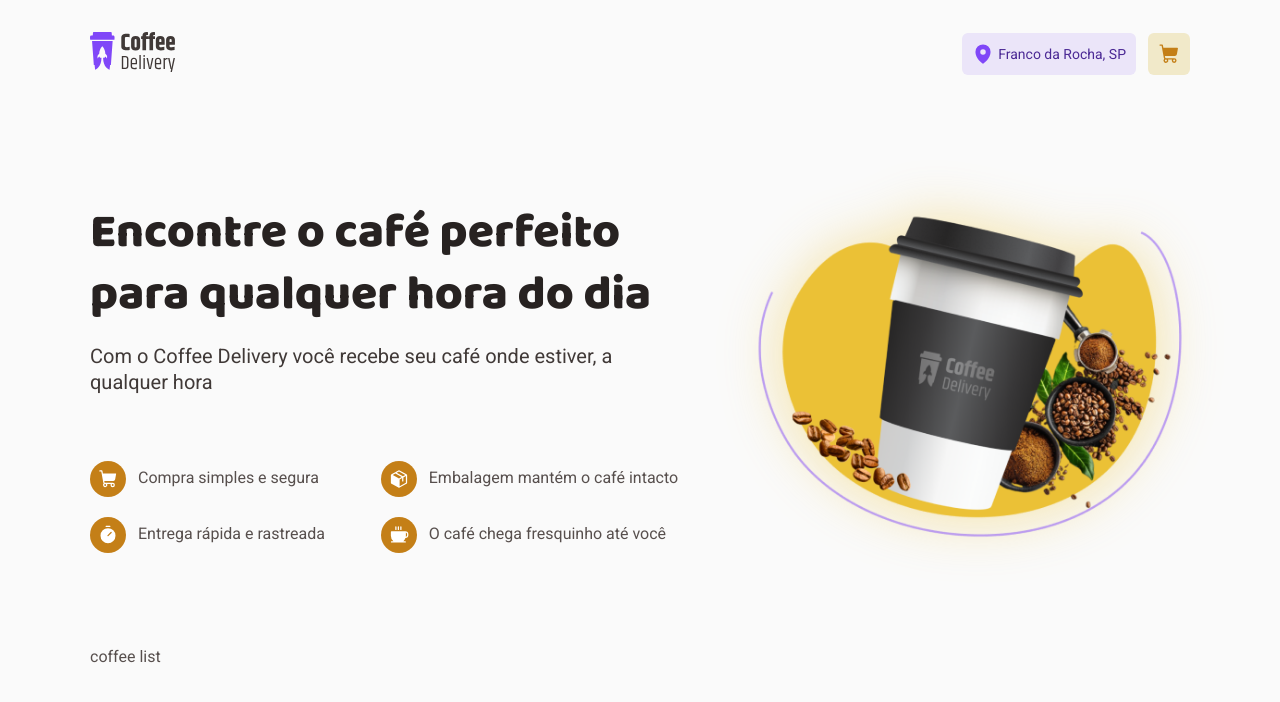
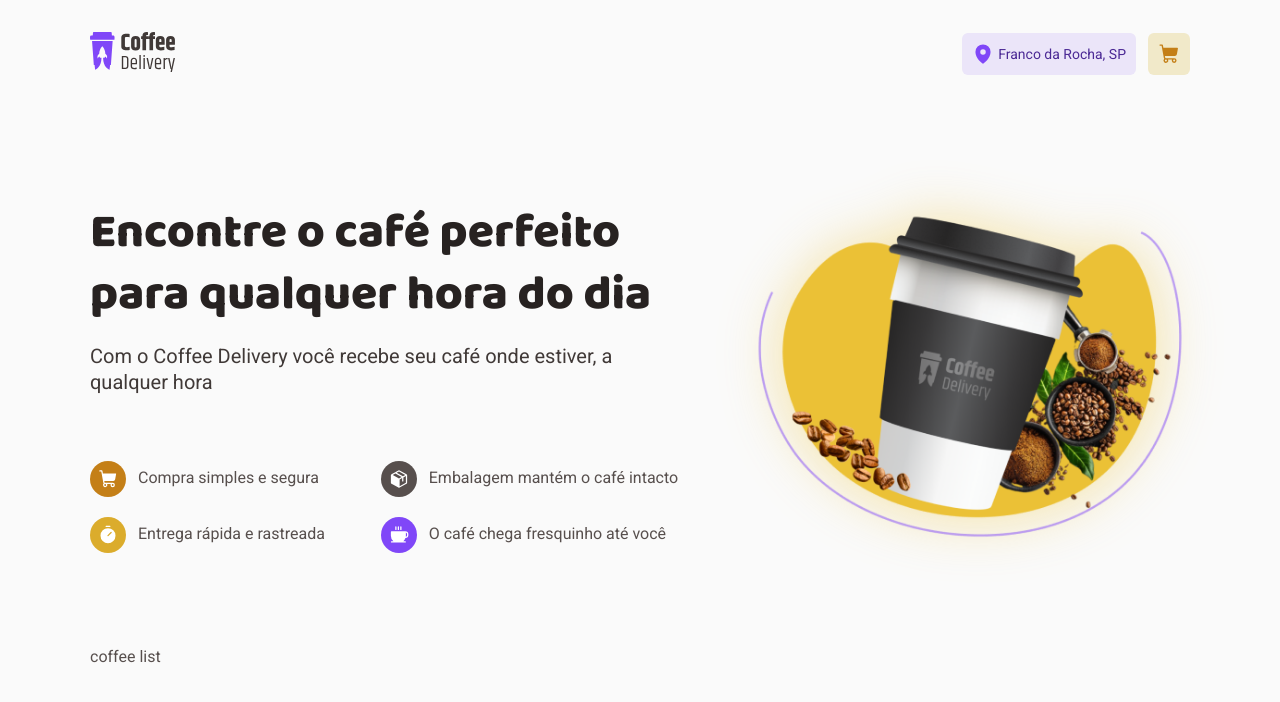
Before and after one commit to luisgustavoTbarbosa/coffee-delivery, a React (Vite) app: page / in a window 1280 px wide. Shown: the top 702 px of the page. Built offline with nearby package versions, Linux system fonts and the light colour scheme.

Commit message:
feat: background props in topics

```diff
--- /dev/null
+++ b/src/pages/Home/components/Topics/index.tsx
@@ -0,0 +1,33 @@
+import { Coffee, Package, ShoppingCart, Timer } from "@phosphor-icons/react";
+import { TopicBox, TopicInfo } from "./styles";
+
+export function Topics() {
+  return (
+    <TopicBox>
+      <TopicInfo variant="yellow-dark">
+        <span>
+          <ShoppingCart size={20} color="#ffffff" weight="fill" />
+        </span>
+        Compra simples e segura
+      </TopicInfo>
+      <TopicInfo variant="base-text">
+        <span>
+          <Package size={20} color="#ffffff" weight="fill" />
+        </span>
+        Embalagem mantém o café intacto
+      </TopicInfo>
+      <TopicInfo variant="yellow">
+        <span>
+          <Timer size={20} color="#ffffff" weight="fill" />
+        </span>
+        Entrega rápida e rastreada
+      </TopicInfo>
+      <TopicInfo variant="purple">
+        <span>
+          <Coffee size={20} color="#ffffff" weight="fill" />
+        </span>
+        O café chega fresquinho até você
+      </TopicInfo>
+    </TopicBox>
+  )
+}
--- /dev/null
+++ b/src/pages/Home/components/Topics/styles.ts
@@ -0,0 +1,28 @@
+import { styled } from "styled-components";
+
+interface TopicInfoProps {
+  variant: 'yellow-dark' | 'yellow' | 'base-text' | 'purple';
+}
+
+export const TopicBox = styled.div`
+  display: grid;
+  grid-template-columns: repeat(2, auto);
+  gap: 1.25rem 2.5rem;
+  margin-top: 4.125rem;
+`
+
+export const TopicInfo = styled.p<TopicInfoProps>`
+  display: flex;
+  align-items: center;
+  gap: 0 0.75rem;
+  color: ${(props) => props.theme["base-text"]};
+  line-height: 130%;
+
+  span {
+    display: flex;
+    padding: 8px;
+    border-radius: 100px;
+
+    ${(props) => `background-color: ${props.theme[props.variant]}`}
+  }
+`
--- a/src/pages/Home/index.tsx
+++ b/src/pages/Home/index.tsx
@@ -1,7 +1,7 @@
-import { AboutContainer, AboutDescription, AboutTitle, TopicsBox, Topics } from "./styles";
+import { AboutContainer, AboutDescription, AboutTitle } from "./styles";
 
 import aboutBanner from '../../assets/about-banner.png'
-import { Coffee, Package, ShoppingCart, Timer } from "@phosphor-icons/react";
+import { Topics } from "./components/Topics";
 
 export function Home() {
   return (
@@ -10,32 +10,7 @@ export function Home() {
         <div>
           <AboutTitle>Encontre o café perfeito para qualquer hora do dia</AboutTitle>
           <AboutDescription>Com o Coffee Delivery você recebe seu café onde estiver, a qualquer hora</AboutDescription>
-          <TopicsBox>
-            <Topics>
-              <span>
-                <ShoppingCart size={20} color="#ffffff" weight="fill" />
-              </span>
-              Compra simples e segura
-            </Topics>
-            <Topics>
-              <span>
-                <Package size={20} color="#ffffff" weight="fill" />
-              </span>
-              Embalagem mantém o café intacto
-            </Topics>
-            <Topics>
-              <span>
-                <Timer size={20} color="#ffffff" weight="fill" />
-              </span>
-              Entrega rápida e rastreada
-            </Topics>
-            <Topics>
-              <span>
-                <Coffee size={20} color="#ffffff" weight="fill" />
-              </span>
-              O café chega fresquinho até você
-            </Topics>
-          </TopicsBox>
+          <Topics />
         </div>
         <img src={aboutBanner} alt="Copo de café da coffee delivery" />
       </AboutContainer>
--- a/src/pages/Home/styles.ts
+++ b/src/pages/Home/styles.ts
@@ -28,25 +28,3 @@ export const AboutDescription = styled.p`
   font-size: 1.25rem;
   line-height: 130%;
 `
-
-export const TopicsBox = styled.div`
-  display: grid;
-  grid-template-columns: repeat(2, auto);
-  gap: 1.25rem 2.5rem;
-  margin-top: 4.125rem;
-`
-
-export const Topics = styled.p`
-  display: flex;
-  align-items: center;
-  gap: 0 0.75rem;
-  color: ${(props) => props.theme["base-text"]};
-  line-height: 130%;
-
-  span {
-    display: flex;
-    padding: 8px;
-    border-radius: 100px;
-    background: #C47F17;
-  }
-`
```
